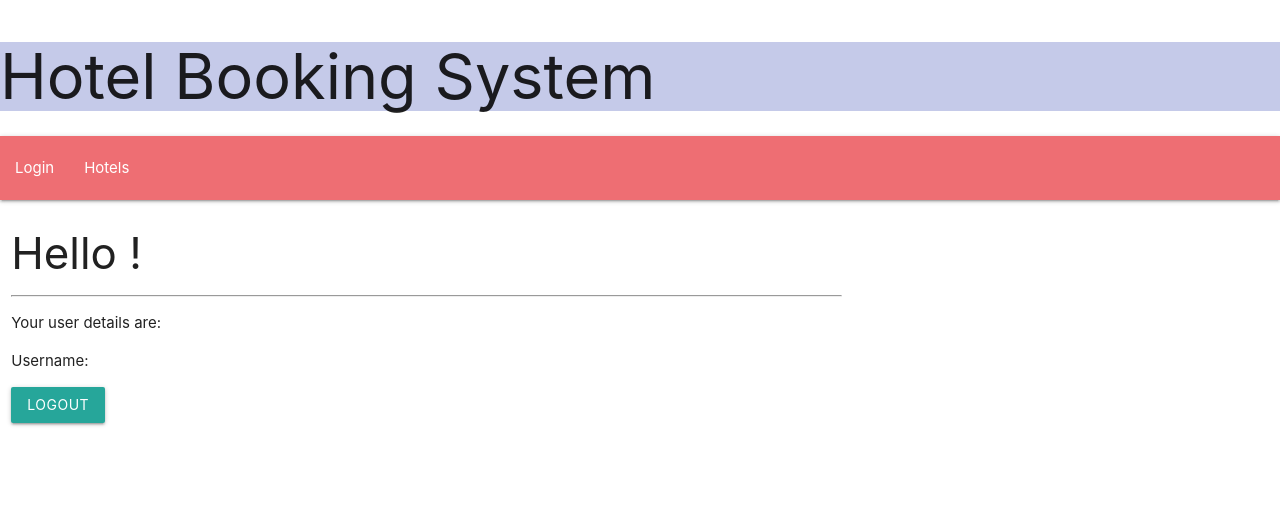
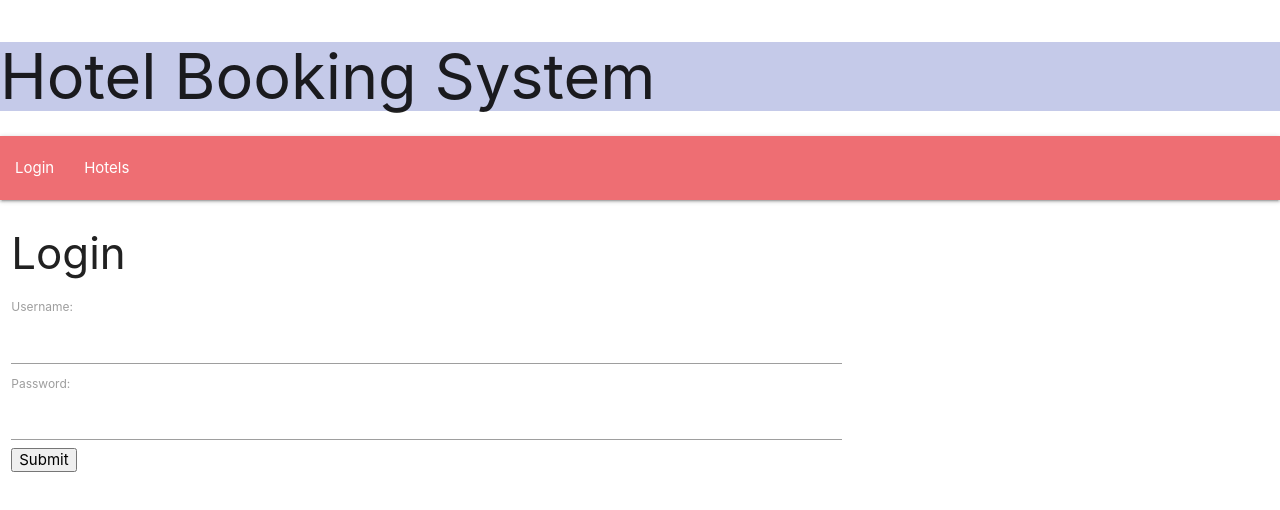
Before and after one commit to StephenRipley/hotelbookingsystem_frontend_react, a React (Create React App) app: page / in a window 1280 px wide. Shown: the top 510 px of the page. Built offline with nearby package versions, Linux system fonts and the light colour scheme.

Commit message:
fixed login errors

```diff
--- a/src/components/Login.js
+++ b/src/components/Login.js
@@ -12,6 +12,7 @@ class Login extends Component {
         this.updateUsername = this.updateUsername.bind(this);
         this.updatePassword = this.updatePassword.bind(this);
         this.handleSubmit = this.handleSubmit.bind(this);
+        this.logout = this.logout.bind(this);
     }
 
     updateUsername(event) {
@@ -38,16 +39,17 @@ class Login extends Component {
           })
         }
 
-    clearUserDetails() {
+    logout() {
+        this.setState({loggedIn: false});
         localStorage.clear();
-        this.setState({username: '', password: ''})
+
     }
 
         usernameLoggedIn = localStorage.getItem('username');
 
 render() {
 
-    if (this.state.loggedIn === true) {
+    if (this.state.loggedIn === false) {
         return (
             <div>
                 <h3>Login</h3>
@@ -83,7 +85,7 @@ render() {
                         </ul>
                 </div>
                 <div>
-                    <button class="btn" onClick={this.clearUserDetails}>Logout</button>
+                    <button class="btn" onClick={this.logout}>Logout</button>
                 </div>
             </div>
 
```
